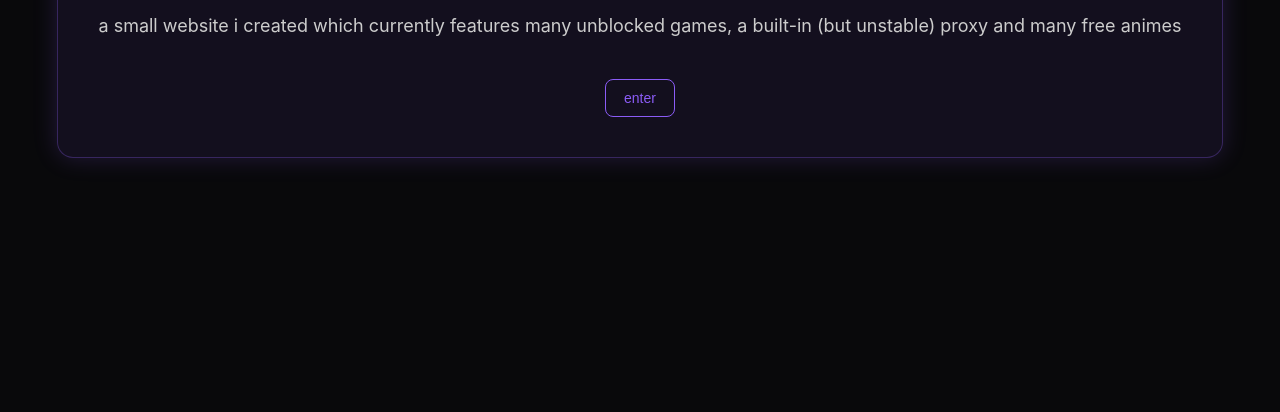
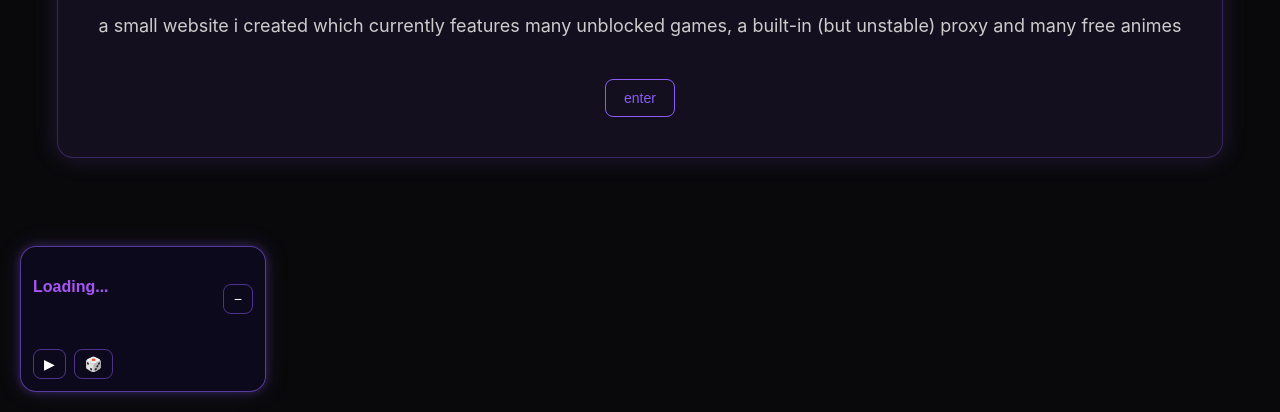
Before and after one commit to nanxialucas-a11y/thehub, a plain HTML site: page index.html in a window 1280 px wide. Shown: the part 388-800 px from the top of the page. Drawn offline with Linux system fonts and the light colour scheme.

Commit message:
music player ui added

```diff
--- a/index.html
+++ b/index.html
@@ -3,7 +3,7 @@
 <head>
     <title>the hub entrance</title>
     <link rel="icon" href="favicon.ico?v=3">
-
+    <link rel="stylesheet" href="/music-player.css">
     <style>
         body {
             margin: 0;
@@ -69,5 +69,6 @@
         <p>a small website i created which currently features many unblocked games, a built-in (but unstable) proxy and many free animes</p>
         <button onclick="window.location.href='home.html'">enter</button>
     </div>
+    <script src="/music-player.js"></script>
 </body>
 </html>
--- /dev/null
+++ b/music-player.css
@@ -0,0 +1,67 @@
+#music-player {
+  position: fixed;
+  bottom: 20px;
+  left: 20px;
+
+  width: 220px;
+
+  background: rgba(15, 10, 30, 0.9);
+  backdrop-filter: blur(12px);
+
+  border: 1px solid rgba(139, 92, 246, 0.6);
+  border-radius: 16px;
+
+  padding: 12px;
+
+  color: white;
+  font-family: Arial, sans-serif;
+
+  z-index: 9999;
+
+  box-shadow:
+    0 0 10px rgba(139, 92, 246, 0.3),
+    0 0 25px rgba(139, 92, 246, 0.15);
+}
+
+#music-header {
+  display: flex;
+  justify-content: space-between;
+  align-items: center;
+
+  margin-bottom: 10px;
+
+  font-weight: bold;
+  color: #a855f7;
+
+  cursor: move;
+}
+
+#song-title {
+  overflow: hidden;
+  white-space: nowrap;
+  text-overflow: ellipsis;
+}
+
+#music-controls {
+  display: flex;
+  gap: 8px;
+}
+
+#music-controls button,
+#music-minimize {
+  background: transparent;
+  border: 1px solid rgba(139, 92, 246, 0.5);
+
+  color: white;
+
+  border-radius: 8px;
+
+  padding: 6px 10px;
+
+  cursor: pointer;
+}
+
+#music-controls button:hover,
+#music-minimize:hover {
+  background: rgba(139, 92, 246, 0.2);
+}
--- /dev/null
+++ b/music-player.js
@@ -0,0 +1,32 @@
+// Music library
+const songs = [
+  {
+    title: "Rainy",
+    file: "/music/rainy.mp3"
+  },
+  {
+    title: "Analog Morning",
+    file: "/music/analogmorning.mp3"
+  },
+  {
+    title: "Wildflower",
+    file: "/music/wildflower.mp3"
+  }
+];
+
+// Create player
+document.body.insertAdjacentHTML("beforeend", `
+<div id="music-player">
+  <div id="music-header">
+    <span id="song-title">Loading...</span>
+    <button id="music-minimize">−</button>
+  </div>
+
+  <div id="music-controls">
+    <button id="play-btn">▶</button>
+    <button id="next-btn">🎲</button>
+  </div>
+
+  <audio id="audio-player"></audio>
+</div>
+`);
```
Also changed, not shown: home.html (+2 -2 lines).
